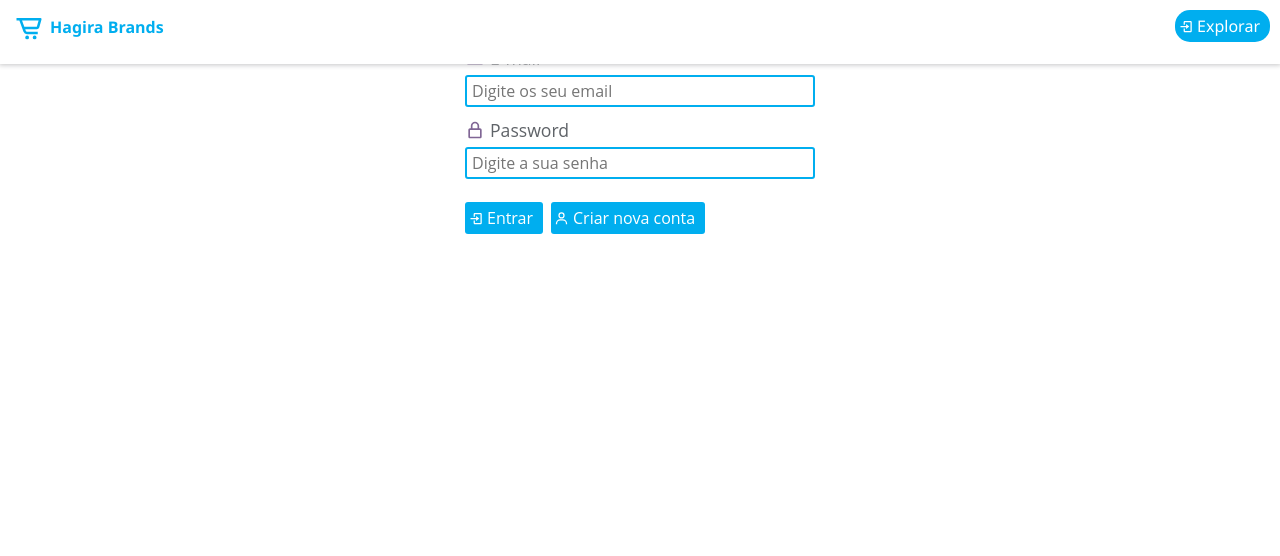
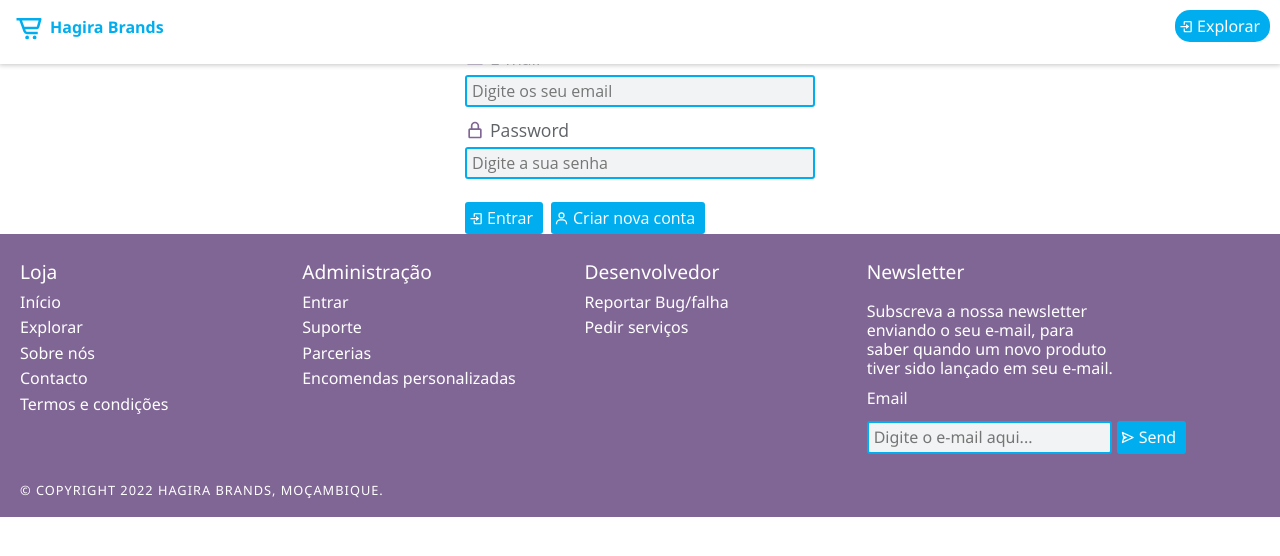
Before and after one commit to KainNhantumbo/Hagira-Brands-Store, a React (Create React App) app: page /login in a window 1280 px wide. Shown: the top 556 px of the page. Built offline with nearby package versions, Linux system fonts and the light colour scheme.

Commit message:
feat: inserted footer

```diff
--- a/src/App.jsx
+++ b/src/App.jsx
@@ -16,7 +16,7 @@ const App = () => {
 				<Route path='/' element={<Home />} />
 				<Route path='/login' element={<Login />} />
 			</Routes>
-
+			<Footer/>
 		</ThemeProvider>
 	);
 };
--- a/src/components/Footer.jsx
+++ b/src/components/Footer.jsx
@@ -6,10 +6,10 @@ const Footer = () => {
 	return (
 		<FooterContainer>
 			<section>
-				<div>Loja</div>
+				<h2>Loja</h2>
 				<ul>
 					<li>
-						<a href='/home'>Início</a>
+						<a href='/'>Início</a>
 					</li>
 					<li>
 						<a href='/discouver'>Explorar</a>
@@ -20,15 +20,13 @@ const Footer = () => {
 					<li>
 						<a href='/contact'>Contacto</a>
 					</li>
-          <li>
-            <a href="/terms-and-conditions">
-              Termos e condições
-            </a>
-          </li>
+					<li>
+						<a href='/terms-and-conditions'>Termos e condições</a>
+					</li>
 				</ul>
 			</section>
 			<section>
-				<div>Administração</div>
+				<h2>Administração</h2>
 				<ul>
 					<li>
 						<a href='/login'>Entrar</a>
@@ -45,7 +43,7 @@ const Footer = () => {
 				</ul>
 			</section>
 			<section>
-				<div>Desenvolvedor</div>
+				<h2>Desenvolvedor</h2>
 				<ul>
 					<li>
 						<a href='/report'>Reportar Bug/falha</a>
@@ -55,21 +53,25 @@ const Footer = () => {
 					</li>
 				</ul>
 			</section>
-			<section>
-				<div>Newsletter</div>
+			<section className='newsletter'>
+				<h2>Newsletter</h2>
 				<p>
-					Subscreva a nossa newsletter enviando o seu e-mail, para saber quando
-					um novo produto tiver sido lançado em seu e-mail.
+					Subscreva a nossa newsletter <br></br>
+					enviando o seu e-mail, para <br></br>
+					saber quando um novo produto <br></br>
+					tiver sido lançado em seu e-mail.
 				</p>
-				<label htmlFor='email'>Email</label>
-				<input type='email' name='email' placeholder='email' />
-        <Button text={'Send'} icon={<BiSend/>} />
+				<section>
+					<label htmlFor='email'>Email</label>
+					<div>
+						<input type='email' name='email' placeholder='Digite o e-mail aqui...' />
+						<Button text={'Send'} icon={<BiSend />} />
+					</div>
+				</section>
 			</section>
-      <div className='copyright'>
-        <span>
-          &copy; Copyright 2022 Hagira Brands, Moçambique.
-        </span>
-      </div>
+			<div className='copyright'>
+				<span>&copy; Copyright 2022 Hagira Brands, Moçambique.</span>
+			</div>
 		</FooterContainer>
 	);
 };
--- a/src/styles/Globalstyles.js
+++ b/src/styles/Globalstyles.js
@@ -16,6 +16,10 @@ export const GlobalStyles = createGlobalStyle`
     color: rgb(${({ theme }) => theme.font});
     background: rgb(${({ theme }) => theme.background});
 
+  }
+
+  input {
+    background: rgb(${({ theme }) => theme.inner});
   }
 
   html {
--- a/src/styles/components/footer.js
+++ b/src/styles/components/footer.js
@@ -1,5 +1,103 @@
 import styled from 'styled-components';
 
 export const FooterContainer = styled.footer`
+	width: 100vw;
+	height: min-content;
+	display: grid;
+	grid-template-columns: repeat(3, 1fr) 1.5fr;
 
+	gap: 30px 20px;
+	padding: 20px;
+	background: rgb(${({ theme }) => theme.secondary});
+	color: rgb(${({ theme }) => theme.text});
+
+	@media screen and (max-width: 810px) {
+		grid-template-columns: repeat(2, 1fr);
+	}
+	@media screen and (max-width: 485px) {
+		grid-template-columns: 1fr;
+	}
+
+	section {
+		h2 {
+			font-weight: 500;
+			font-size: 1.2rem;
+			line-height: 2.2rem;
+		}
+
+		li {
+			line-height: 1.6rem;
+			:hover {
+				color: rgb(${({ theme }) => theme.primary});
+			}
+		}
+	}
+
+	.newsletter {
+		display: flex;
+		justify-content: flex-start;
+		flex-direction: column;
+		gap: 12px;
+
+		p {
+			line-height: 1.2rem;
+		}
+
+		label {
+			font-weight: 500;
+		}
+
+		section {
+			display: flex;
+			justify-content: flex-start;
+			flex-direction: column;
+			gap: 15px;
+
+			div {
+				display: flex;
+				gap: 5px;
+				justify-content: flex-start;
+				flex-flow: row nowrap;
+
+				button {
+					font-size: 1rem;
+					:hover {
+						background: rgb(${({ theme }) => theme.shadows});
+					}
+				}
+
+				input {
+					border: 2px solid rgb(${({ theme }) => theme.primary});
+					border-radius: 3px;
+					padding: 5px;
+
+					@media screen and (max-width: 305px) {
+						width: 175px;
+					}
+
+					::placeholder {
+						font-size: 1rem;
+					}
+
+					:focus {
+						box-shadow: 0 0 10px rgb(${({ theme }) => theme.primary});
+						border: 2px solid rgb(${({ theme }) => theme.primary});
+						outline-color: rgb(${({ theme }) => theme.primary});
+					}
+				}
+			}
+		}
+	}
+
+	.copyright {
+		text-transform: uppercase;
+		font-weight: 500;
+		font-size: 0.8rem;
+		letter-spacing: 1px;
+		grid-column: 1/3;
+
+		@media screen and (max-width: 485px) {
+			grid-column: 1/1;
+		}
+	}
 `;
--- a/src/styles/home.js
+++ b/src/styles/home.js
@@ -3,7 +3,7 @@ import styled from 'styled-components';
 export const HomeContainer = styled.main`
 	width: 100vw;
 	margin-top: 80px;
-	margin-bottom: 300px;
+	margin-bottom: 50px;
 	display: flex;
 	flex-flow: column nowrap;
 	gap: 30px;
```
